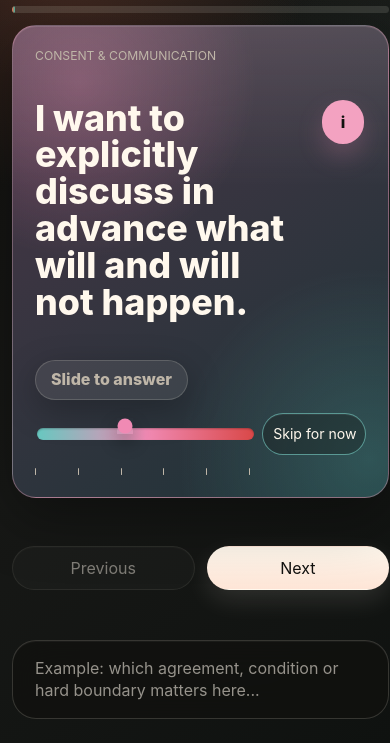
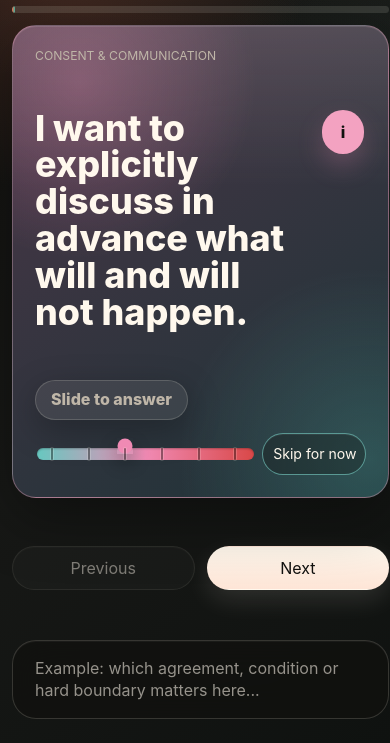
Before and after one commit to kinkyGameIndustry/quizkink, a plain HTML site: page betaswipe/index.html in a window 390 px wide. Shown: the part 101-844 px from the top of the page. Drawn offline with Linux system fonts and the light colour scheme.

Commit message:
Move beta slider ticks into track

```diff
--- a/betaswipe/index.html
+++ b/betaswipe/index.html
@@ -54,10 +54,12 @@
           <div class="answer-area">
             <p id="answerLabel" class="answer-label">Schuif om te antwoorden</p>
             <div class="slider-row">
-              <input id="answerSlider" class="answer-slider" type="range" min="0" max="5" step="1" value="2" />
+              <div class="slider-shell">
+                <input id="answerSlider" class="answer-slider" type="range" min="0" max="5" step="1" value="2" />
+                <div id="answerTicks" class="answer-ticks" aria-hidden="true"></div>
+              </div>
               <button id="skipButton" class="skip-button" type="button">Skip voor nu</button>
             </div>
-            <div id="answerTicks" class="answer-ticks" aria-hidden="true"></div>
           </div>
         </article>
       </section>
--- a/betaswipe/styles.css
+++ b/betaswipe/styles.css
@@ -453,6 +453,13 @@ button:disabled {
   accent-color: var(--card-accent);
 }
 
+.slider-shell {
+  position: relative;
+  display: grid;
+  align-items: center;
+  min-width: 0;
+}
+
 .skip-button {
   min-width: 104px;
   min-height: 42px;
@@ -485,19 +492,23 @@ button:disabled {
 }
 
 .answer-ticks {
-  display: grid;
-  grid-auto-flow: column;
+  position: absolute;
+  left: 16px;
+  right: 16px;
+  top: 50%;
+  z-index: 1;
+  display: flex;
   justify-content: space-between;
-  gap: 8px;
-  color: var(--muted);
-  font-size: 0.72rem;
+  pointer-events: none;
+  transform: translateY(-50%);
 }
 
 .answer-ticks span {
-  width: 1px;
-  height: 7px;
-  background: currentColor;
+  width: 2px;
+  height: 12px;
+  background: rgba(17, 17, 15, 0.42);
   border-radius: 999px;
+  box-shadow: 0 0 0 1px rgba(255, 248, 237, 0.18);
 }
 
 .nav-row {
@@ -699,10 +710,6 @@ button:disabled {
     font-size: 0.88rem;
   }
 
-  .answer-ticks {
-    padding-right: 116px;
-  }
-
   .story-comment {
     border-radius: 24px;
   }
```
